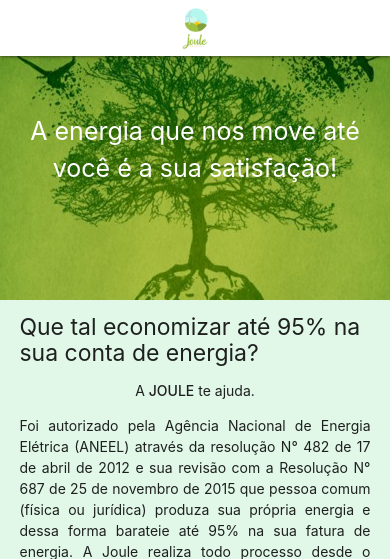
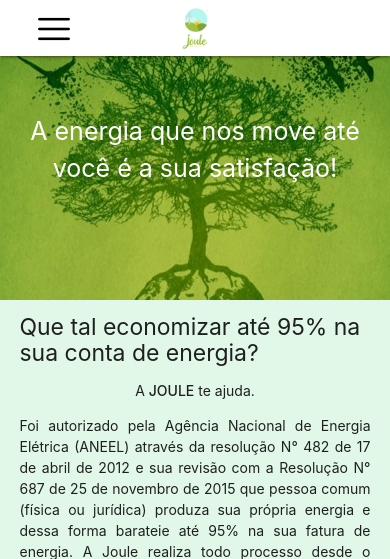
Before and after one commit to lolmanxd/Joule-Energias, a PHP site: page /voce.php in a window 390 px wide. Shown: the top 559 px of the page. Run offline with PHP 8.4, Linux system fonts and the light colour scheme; some libraries are stand-ins or nearby versions.

Commit message:
trocando icone de menu mobile

```diff
--- a/contato.php
+++ b/contato.php
@@ -38,7 +38,7 @@
                             <li><a href="voce.php" class="black-text">+Você</a></li>
                             <li class="active"><a href="contato.php" class="black-text">Contato</a></li>
                         </ul>
-                        <a href="#" data-target="nav-mobile" class="sidenav-trigger"><i class="material-icons">menu</i></a>
+                        <a href="#" data-target="nav-mobile" class="sidenav-trigger"><img style="padding-top:40%" src="imgs/menu.png" alt="icone menu"></a>
                     </div>
                 </nav>
             </div>
--- a/empresa.php
+++ b/empresa.php
@@ -38,7 +38,7 @@
                         <li><a href="voce.php" class="black-text">+Você</a></li>
                         <li><a href="contato.php" class="black-text">Contato</a></li>
                     </ul>
-                    <a href="#" data-target="nav-mobile" class="sidenav-trigger"><i class="material-icons">menu</i></a>
+                    <a href="#" data-target="nav-mobile" class="sidenav-trigger"><img style="padding-top:40%" src="imgs/menu.png" alt="icone menu"></a>
                 </div>
             </nav>
         </div>
--- a/nossasRealizacoes.php
+++ b/nossasRealizacoes.php
@@ -39,7 +39,7 @@
                         <li><a href="voce.php" class="black-text">+Você</a></li>
                         <li><a href="contato.php" class="black-text">Contato</a></li>
                     </ul>
-                    <a href="#" data-target="nav-mobile" class="sidenav-trigger"><i class="material-icons">menu</i></a>
+                    <a href="#" data-target="nav-mobile" class="sidenav-trigger"><img style="padding-top:40%" src="imgs/menu.png" alt="icone menu"></a>
                 </div>
             </nav>
         </div>
--- a/voce.php
+++ b/voce.php
@@ -38,7 +38,7 @@
                             <li class="active"><a href="voce.php" class="black-text">+Você</a></li>
                             <li><a href="contato.php" class="black-text">Contato</a></li>
                         </ul>
-                        <a href="#" data-target="nav-mobile" class="sidenav-trigger"><i class="material-icons">menu</i></a>
+                        <a href="#" data-target="nav-mobile" class="sidenav-trigger"><img style="padding-top:40%" src="imgs/menu.png" alt="icone menu"></a>
                     </div>
                 </nav>
             </div>
```
